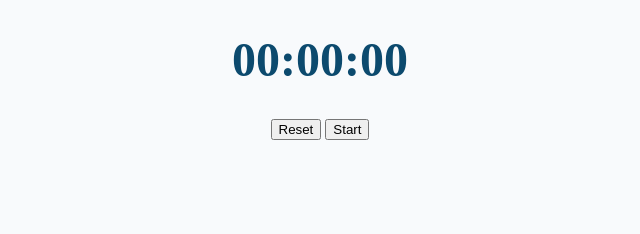
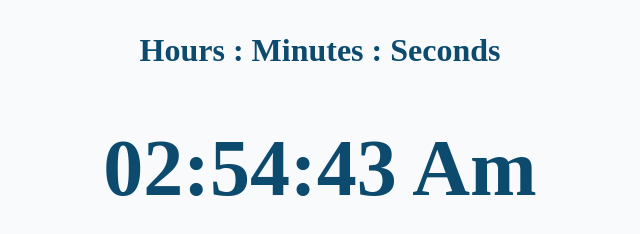
Before and after one commit to JPH211/virtual-evening, a plain HTML site: page class_four/index.html in a window 1280 px wide. Shown: the whole page, without its empty margins (320-960 px from the left). Drawn offline with Linux system fonts and the light colour scheme.

Commit message:
Finished with all exercises!
ex1, ex2.1 (countTrue), ex2.2 (crazy buttons), ex2.3 (Js Clock)

```diff
--- /dev/null
+++ b/class_four/clock.js
@@ -0,0 +1,34 @@
+//clock
+let hours = document.querySelector('#hrs');
+let minutes = document.querySelector('#mins');
+let seconds = document.querySelector('#secs');
+let timerStarted = true;
+var timer = self.setInterval(updateClock, 1); //will autostart
+//no need to call a function, since the timer declaration call the
+// updateClock() function, that created the Date Object.
+var isPm = false;
+
+function updateDate() {
+    const date = new Date();
+    return date;
+}
+
+function updateClock() {
+    const date = updateDate();
+    let amPm = document.getElementById('amPm');
+    hours.innerText = formatNumbers(twelveHrTime(date.getHours()));
+    if (isPm) {
+        amPm.innerText = '  Pm';
+    }
+    minutes.innerText = formatNumbers(date.getMinutes());
+    seconds.innerText = formatNumbers(date.getSeconds());
+}
+
+function formatNumbers(n) {
+    return ((n > 9) ? ('' + n) : ("0" + n));
+}
+
+function twelveHrTime(n) {
+    (n > 12 ? isPm = true : n);
+    return (n > 12 ? n - 12 : n);
+}
--- a/class_four/ex2_3.js
+++ /dev/null
@@ -1,4 +0,0 @@
-//clock &&|| StopWatch
-const hours = document.querySelector('#hrs');
-const minutes = document.querySelector('#mins');
-const seconds = document.querySelector('#secs');
--- a/class_four/index.html
+++ b/class_four/index.html
@@ -7,23 +7,27 @@
     <title>Class 4 exercises</title>
     <link rel="stylesheet" href="styles.css">
 
+
   </head>
   <body>
+      <h3>
+        <span id="hrs-text">Hours</span> : <span id="mins-text">Minutes</span> : <span id="secs-text">Seconds</span><!--   <span id="amPm">Am</span> -->
+      <h3>
     <!-- <button id="btn" class="btn crazy-button">
       <strong>Try to Click Me!</strong>
     </button> -->
     <h1>
-      <span id="hrs">00</span>:<span id="mins">00</span>:<span id="secs">00</span>
+      <span id="hrs">00</span>:<span id="mins">00</span>:<span id="secs">00</span><span id="amPm">  Am</span>
     </h1>
-    <div>
-      <button id="btn-reset">
+   <!-- <div>
+      <button id= btn-reset" class="btn">
         Reset
       </button>
-      <button id="start-stop">
+      <button id="start-stop" class="btn">
         Start
       </button>
-    </div>
+    </div>  -->
 
   </body>
-  <script src="ex2_3.js"></script>
+  <script src="clock.js"></script>
 </html>
--- a/class_four/styles.css
+++ b/class_four/styles.css
@@ -7,7 +7,11 @@ body {
   }
 
   h1 {
-    font-size: 3rem;
+    font-size: 5rem;
+    color: #0c4a6e;
+  }
+  h3 {
+    font-size: 2rem;
     color: #0c4a6e;
   }
 
```
Also changed, not shown: class_four/ex1.js (+6 -5 lines), class_four/ex2_2.js (+9 -7 lines).
